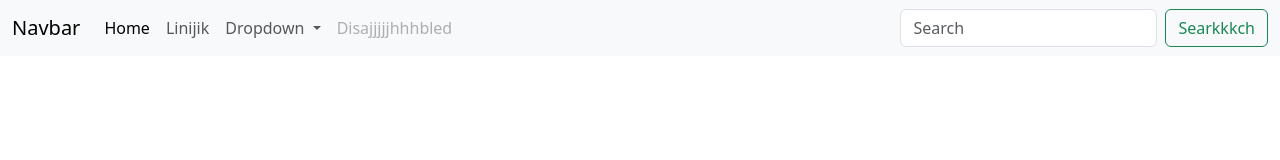
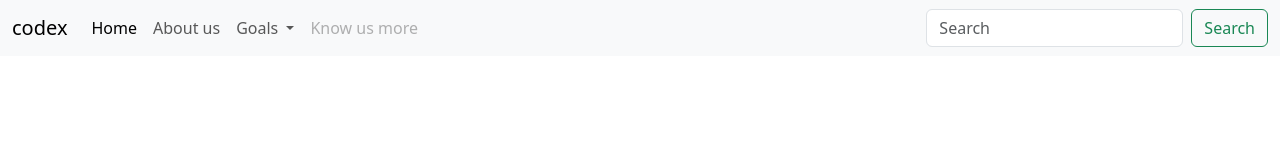
Before and after one commit to anandhacktheworld/sampleRepo, a plain HTML site: page index.html in a window 1280 px wide. Drawn offline with nearby package versions, Linux system fonts and the light colour scheme.

Commit message:
beuatify websites

```diff
--- a/index.html
+++ b/index.html
@@ -9,7 +9,7 @@
   <body>
     <nav class="navbar navbar-expand-lg bg-body-tertiary">
         <div class="container-fluid">
-          <a class="navbar-brand" href="#">Navbar</a>
+          <a class="navbar-brand" href="#">codex</a>
           <button class="navbar-toggler" type="button" data-bs-toggle="collapse" data-bs-target="#navbarSupportedContent" aria-controls="navbarSupportedContent" aria-expanded="false" aria-label="Toggle navigation">
             <span class="navbar-toggler-icon"></span>
           </button>
@@ -19,26 +19,26 @@
                 <a class="nav-link active" aria-current="page" href="#">Home</a>
               </li>
               <li class="nav-item">
-                <a class="nav-link" href="#">Linijik</a>
+                <a class="nav-link" href="#">About us</a>
               </li>
               <li class="nav-item dropdown">
                 <a class="nav-link dropdown-toggle" href="#" role="button" data-bs-toggle="dropdown" aria-expanded="false">
-                  Dropdown
+                  Goals
                 </a>
                 <ul class="dropdown-menu">
-                  <li><a class="dropdown-item" href="#">Action</a></li>
-                  <li><a class="dropdown-item" href="#">Anuhhhother action</a></li>
+                  <li><a class="dropdown-item" href="#">Our Goal</a></li>
+                  <li><a class="dropdown-item" href="#">Read about our goals</a></li>
                   <li><hr class="dropdown-divider"></li>
                   <li><a class="dropdown-item" href="#">Somjjjething else here</a></li>
                 </ul>
               </li>
               <li class="nav-item">
-                <a class="nav-link disabled" aria-disabled="true">Disajjjjjhhhbled</a>
+                <a class="nav-link disabled" aria-disabled="true">Know us more</a>
               </li>
             </ul>
             <form class="d-flex" role="search">
               <input class="form-control me-2" type="search" placeholder="Search" aria-label="Search">
-              <button class="btn btn-outline-success" type="submit">Searkkkch</button>
+              <button class="btn btn-outline-success" type="submit">Search</button>
             </form>
           </div>
         </div>
```
